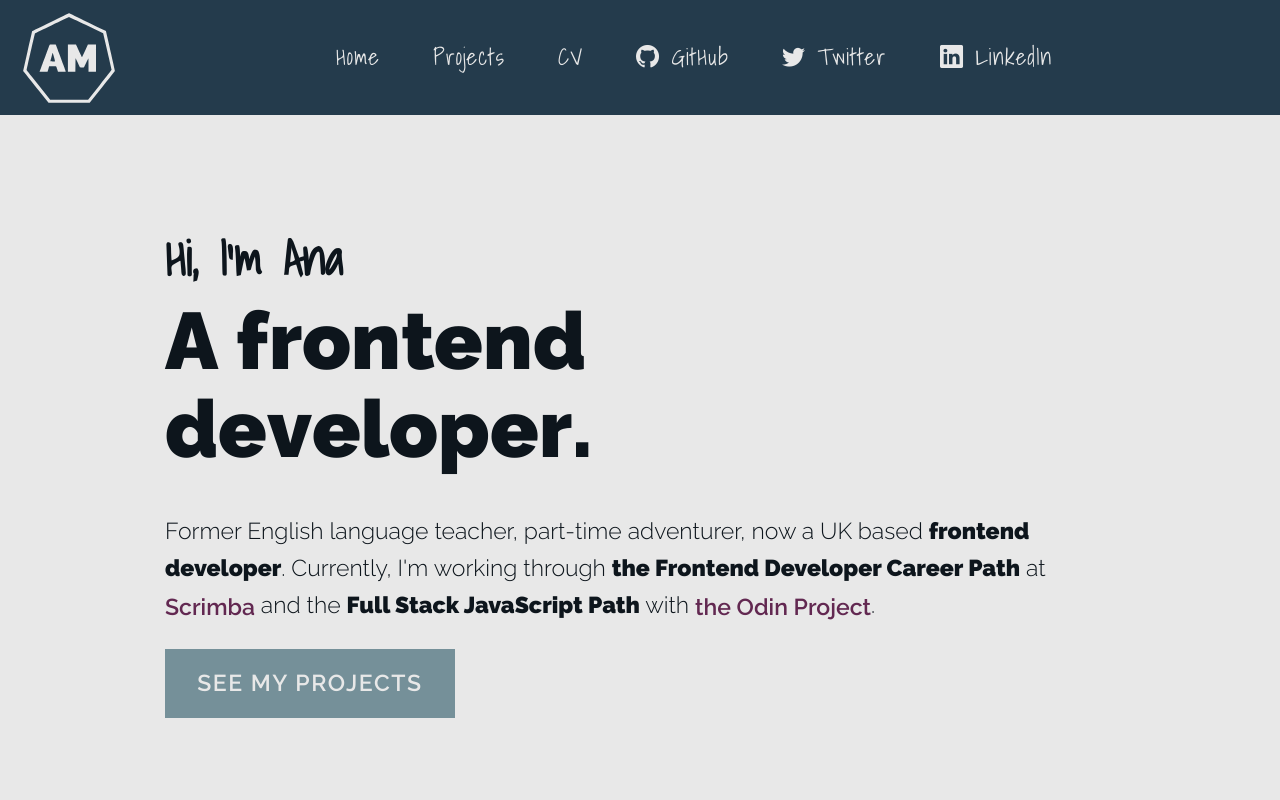
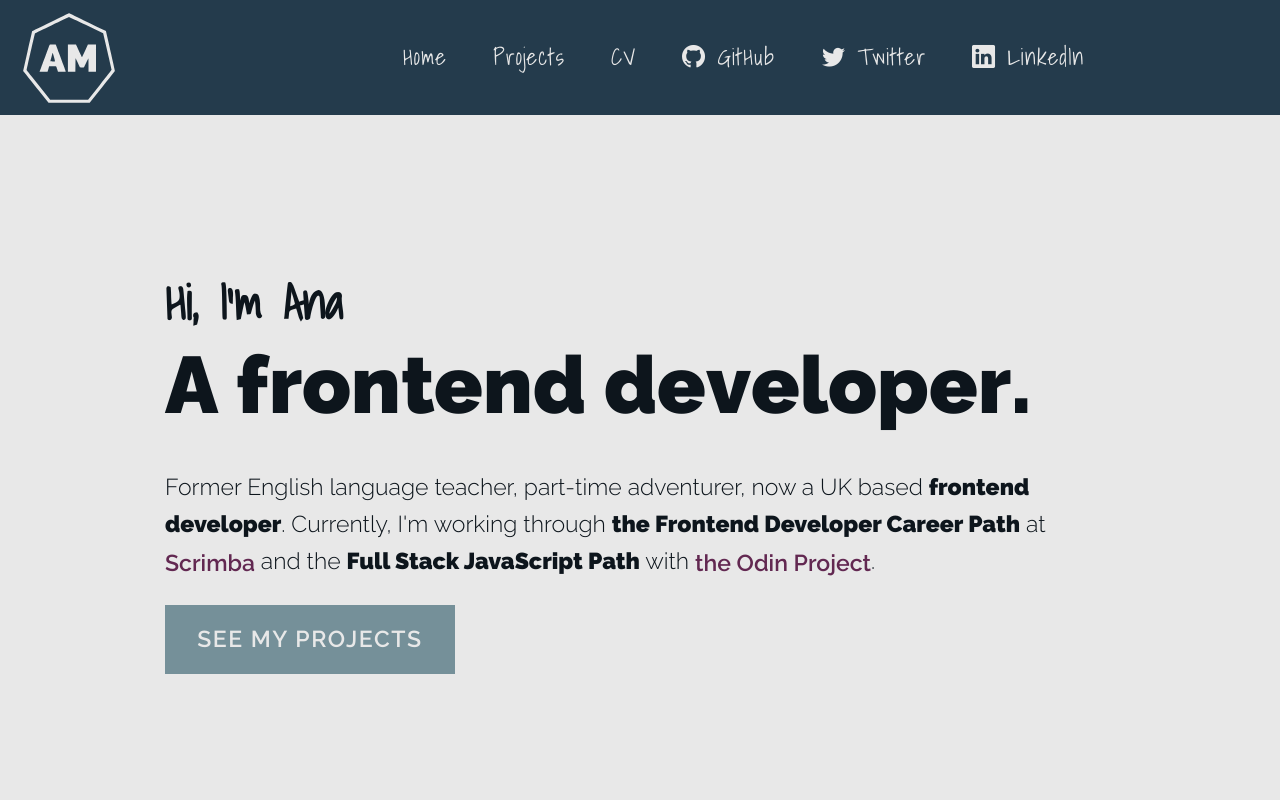
Before and after one commit to AnaMoros/portafolio, a plain HTML site: page index.html in a window 1280 px wide. Shown: the top 800 px of the page. Drawn offline with nearby package versions, Linux system fonts and the light colour scheme.

Commit message:
styled navbar for tablet screens

```diff
--- a/css/style.css
+++ b/css/style.css
@@ -253,29 +253,6 @@ nav {
   background-color: var(--light);
 }
 
-@media (min-width: 775px) {
-  /* if you change the min-width change the size in javascript media query to match  */
-  .btn-mobile {
-    display: none;
-  }
-  .topnav {
-    /* use when styling on bigger screens, if not needed please delete from here and js file */
-  }
-  .visible {
-    visibility: visible;
-  }
-  button.hvr-setup {
-    display: none;
-  }
-
-  .links-wrapper {
-    display: flex;
-  }
-  .nav-links {
-    margin-right: 2.3em;
-    margin-bottom: 0;
-  }
-}
 /* ==========
  Project tiles
  =========== */
@@ -478,3 +455,27 @@ figcaption {
     opacity: 1;
   }
 }
+
+@media (min-width: 768px) {
+  /* if you change the min-width change the size in javascript media query to match  */
+  .btn-mobile {
+    display: none;
+  }
+  .visible {
+    visibility: visible;
+  }
+  button.hvr-setup {
+    display: none;
+  }
+  .links-wrapper {
+    display: flex;
+  }
+  .nav-links {
+    margin-right: 0;
+    margin-bottom: 0;
+    margin-left: 2em;
+  }
+  .hero-animation {
+    display: inline-block;
+  }
+}
--- a/index.html
+++ b/index.html
@@ -87,8 +87,8 @@
         <div class="container">
           <h1>Hi, I'm Ana</h1>
           <h2>
-            <div class="hero-animation">A frontend</div>
-            <div class="hero-animation">developer.</div>
+            <span class="hero-animation">A frontend</span>
+            <span class="hero-animation">developer.</span>
           </h2>
           <p>
             Former English language teacher, part-time adventurer, now a UK
--- a/script.js
+++ b/script.js
@@ -1,6 +1,6 @@
 "use strict";
 // open and close the side navigation when resizing the device
-const navMinWidth = window.matchMedia("(min-width: 775px)");
+const navMinWidth = window.matchMedia("(min-width: 768px)");
 const openMenuBtn = document.getElementById("open-menu");
 const closeMenuBtn = document.getElementById("close-menu");
 const mainNav = document.getElementById("main-nav");
@@ -26,12 +26,12 @@ openMenuBtn.addEventListener("click", () => {
 
 function handleDeviceChange(size) {
   if (size.matches) {
-    mainNav.classList.add("visible", "topnav");
+    mainNav.classList.add("visible");
     mainNav.classList.remove("ani-open-from-left", "sidenav");
     overlay.classList.remove("overlay-open");
   } else {
     mainNav.classList.add("no-ani", "sidenav");
-    mainNav.classList.remove("visible", "topnav");
+    mainNav.classList.remove("visible");
   }
 }
 
```
